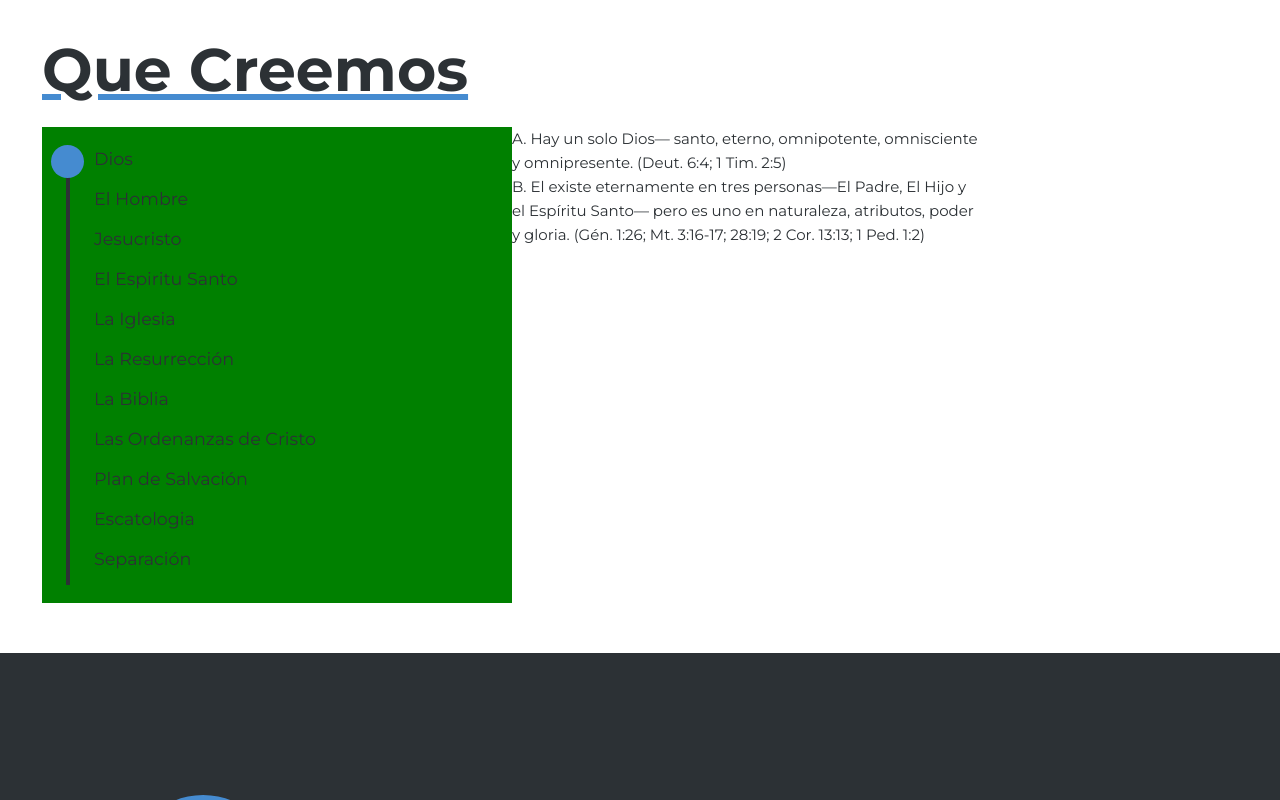
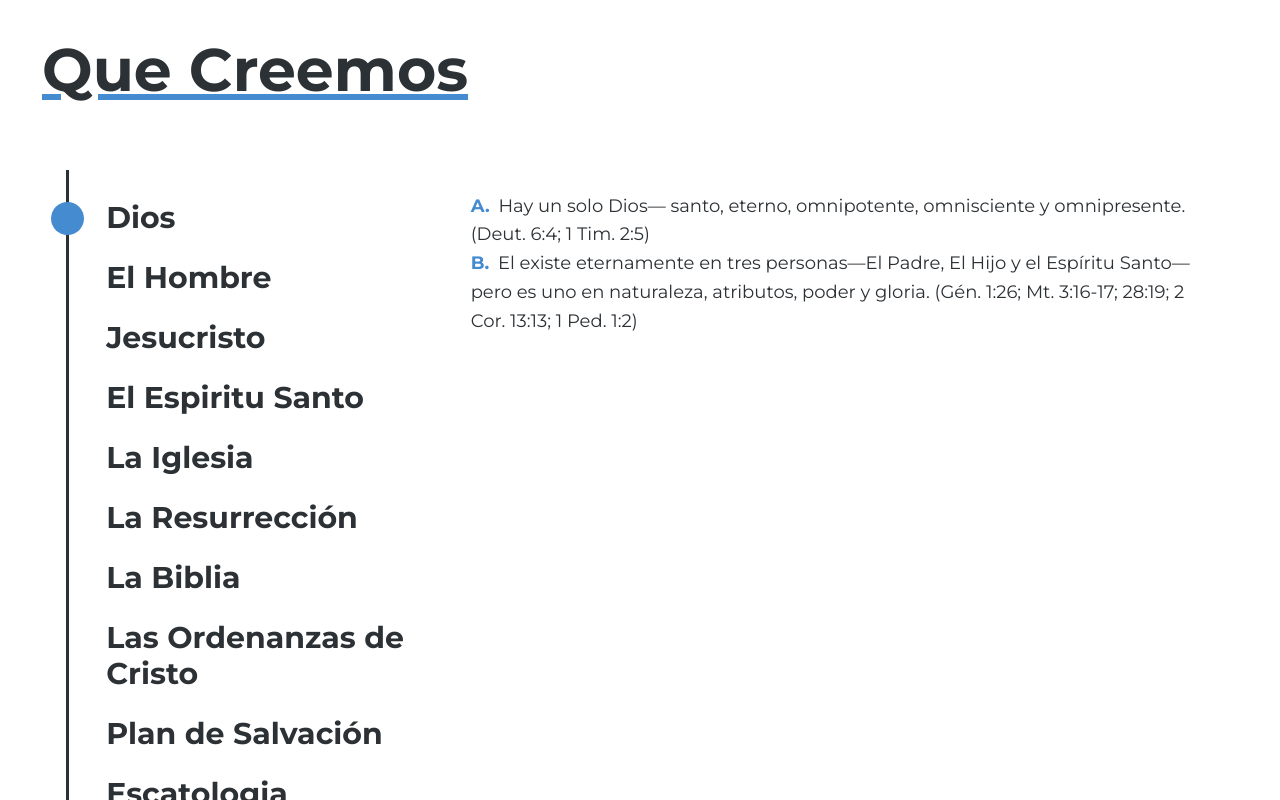
Before and after one commit to Iglesia-Centro-Biblico/icb-pagina, a Vue app: page / in a window 1280 px wide. Shown: the part 1800-2600 px from the top of the page. Built offline with nearby package versions, Linux system fonts and the light colour scheme.

Commit message:
fixed styling

```diff
--- a/src/views/InicioView.vue
+++ b/src/views/InicioView.vue
@@ -53,14 +53,13 @@
     </accordion>
     <div class="icb-que-creemos__declaracion-desktop">
       <div class="icb-que-creemos__puntos">
-        <div class="icb-que-creemos__puntos-progreso">
-          <div class="icb-que-creemos__puntos-progreso-circle"></div>
+        <div class="icb-que-creemos__puntos-progreso" :style="{ '--progreso': `translateY(${60 * (selectedIndex)}px)` }">
         </div>
         <div class="icb-que-creemos__puntos-content">
           <h3 v-for="(tema, index) in temas" :key="tema+index" @click="elijeDeclaracion(index)">{{ tema }}</h3>
         </div>
       </div>
-      <div>
+      <div class="icb-que-creemos__info">
         <p  v-for="(explicacion, i) in declaracionDeFe[selectedIndex].explicacion" :key="explicacion.id+'-'+i" :class="['icb-que-creemos__explicacion', `child-${explicacion.child || 1}`]">
           <span v-if="explicacion.id">{{ explicacion.id }}</span> {{ explicacion.text }}
         </p>
@@ -251,7 +250,7 @@
   $creemos: &;
   padding: 36px 24px 42px;
   scroll-margin-top: 70px;
-  &__declaracion-mobile {
+  &__declaracion-mobile, &__declaracion-desktop {
     #{ $creemos }__explicacion {
       font-size: 16px;
       font-weight: 400;
@@ -268,46 +267,66 @@
         margin-left: 24px;
       }
     }
-    @include q-medium {
+  }
+  &__declaracion-mobile {
+    @include q-large {
       display: none;
     }
   }
   &__declaracion-desktop {
-    display: grid;
-    grid-template-columns: 1fr 1fr;
+    margin-top: 60px;
+    display: none;
+    grid-template-columns: 1fr 2fr;
     justify-content: space-between;
     #{ $creemos }__puntos {
       display: flex;
-      background-color: green;
-      padding: 18px 24px;
+      padding: 8px 24px;
       &-progreso {
         position: relative;
         width: 4px;
         height: 100%;
         background-color: $secondary;
-        margin-right: 24px;
-        &-circle {
+        margin-right: 37px;
+        &::after {
           position: absolute;
+          top: 32px;
           left: -15px;
           content: '';
           background-color: $primary;
           width: 33px;
           height: 33px;
           border-radius: 50%;
+          transform: var(--progreso);
+          transition: all 0.3s ease-in-out;
         }
       }
       &-content {
+        padding: 30px 0;
         h3 {
-          margin-bottom: 12px;
+          margin-bottom: 24px;
+          font-size: 30px;
+          font-weight: 700;
+          color: $secondary;
+          cursor: pointer;
+          line-height: 1.2;
+          &:nth-last-child(1) {
+            margin-bottom: 0;
+          }
         }
       }
+    }
+    #{ $creemos }__info {
+      padding: 30px 30px;
+      p {
+        font-size: 18px;
+      }
+    }
+    @include q-large {
+      display: grid;
     }
   }
   @include q-medium {
     padding: 66px 42px 66px;
-  }
-  @include q-large {
-    width: 80%;
   }
 }
 .icb--titulo {
```
